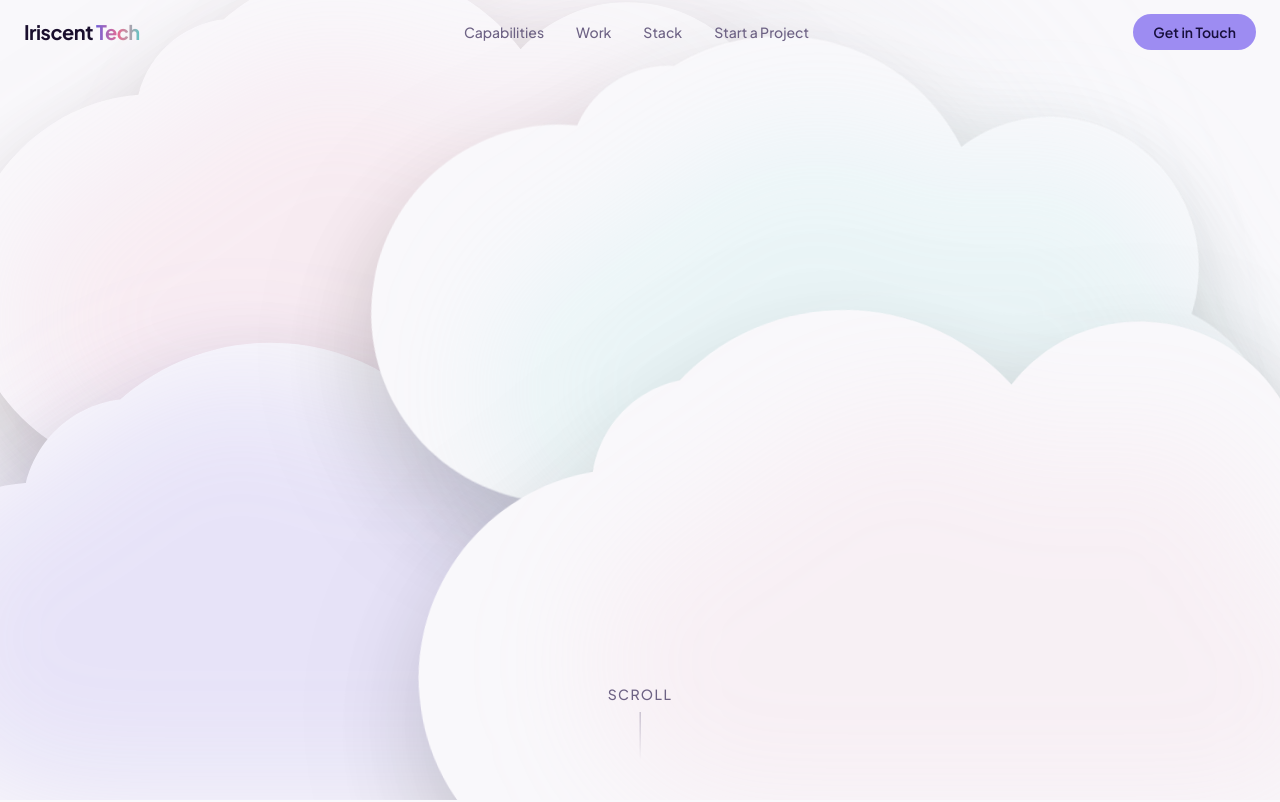
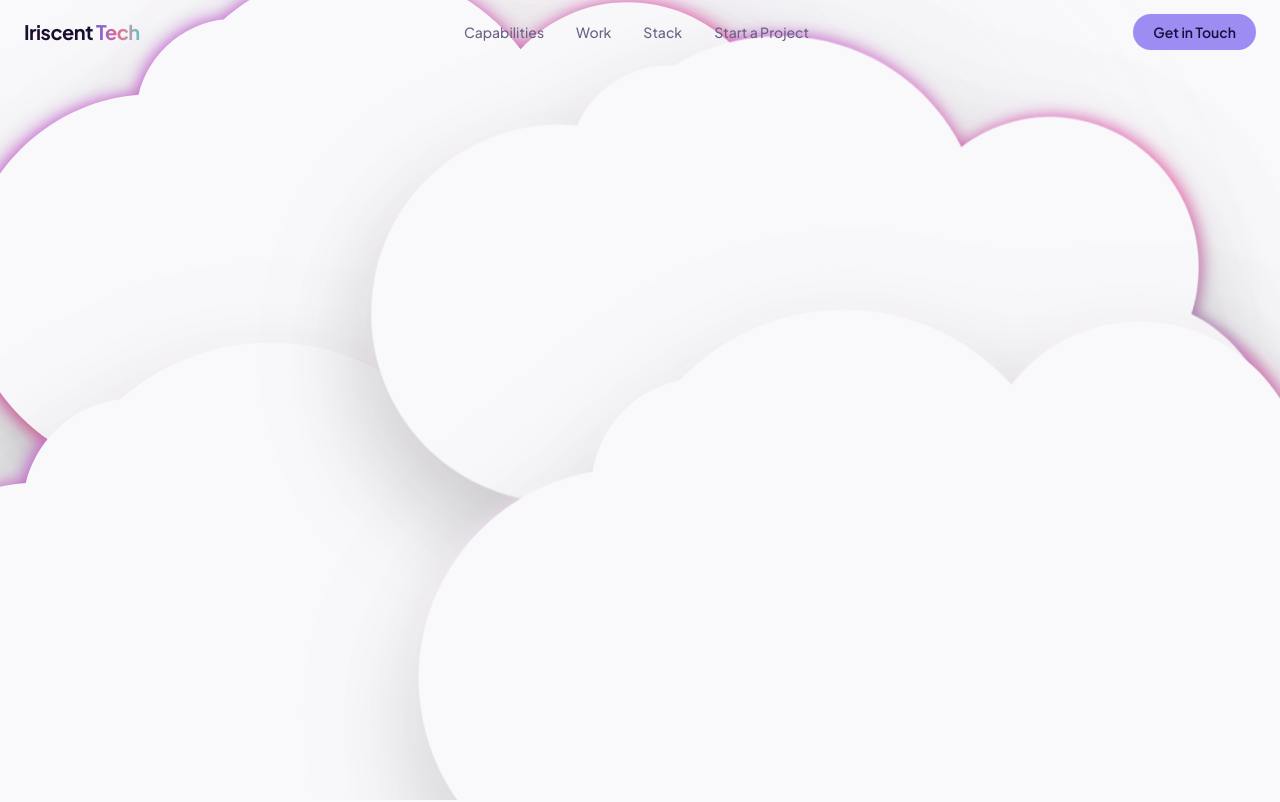
Before and after one commit to ChAbdulMoiz/iriscent-tech, a React (Vite) app: page / in a window 1280 px wide. Shown: the top 802 px of the page. Built offline with nearby package versions, Linux system fonts and the light colour scheme.

Commit message:
update hero layout and remove scroll animation

```diff
--- a/src/components/sections/Hero.tsx
+++ b/src/components/sections/Hero.tsx
@@ -1,32 +1,17 @@
-import React, { useRef } from 'react';
-import { motion, useScroll, useTransform } from 'framer-motion';
+import React from 'react';
+import { motion } from 'framer-motion';
 import { CloudShape } from '@/components/ui/CloudShape';
 
 export function Hero() {
-  const containerRef = useRef<HTMLDivElement>(null);
-
-  const { scrollYProgress } = useScroll({
-    target: containerRef,
-    offset: ["start start", "end start"]
-  });
-
-  // Clouds part very quickly (by 15% scroll) and travel far enough to fully
-  // clear the name (not just slide partway off), then the revealed name gets
-  // a short, comfortable dwell before releasing straight into Services.
-  const leftX = useTransform(scrollYProgress, [0, 0.15], ["0%", "-220%"]);
-  const rightX = useTransform(scrollYProgress, [0, 0.15], ["0%", "220%"]);
-  const opacity = useTransform(scrollYProgress, [0, 0.15], [1, 0]);
-
   return (
     <section
-      ref={containerRef}
-      className="relative h-[160vh] w-full overflow-hidden bg-background"
+      className="relative h-screen w-full overflow-hidden bg-background"
     >
-      <div className="sticky top-0 h-screen w-full flex items-center justify-center overflow-hidden">
+      <div className="absolute inset-0 flex items-center justify-center overflow-hidden">
         {/* Background gradient orb */}
         <div className="absolute top-1/2 left-1/2 -translate-x-1/2 -translate-y-1/2 w-[80vw] h-[80vw] max-w-[800px] max-h-[800px] rounded-full blur-[120px] opacity-50 bg-gradient-to-tr from-primary/40 via-accent/40 to-secondary/40 pointer-events-none" />
 
-        {/* Wordmark (Behind clouds) */}
+        {/* Wordmark */}
         <div className="relative z-0 text-center px-4">
           <motion.h1
             className="text-6xl md:text-8xl lg:text-[10rem] font-bold tracking-tight text-foreground"
@@ -46,55 +31,62 @@ export function Hero() {
           </motion.p>
         </div>
 
-        {/* Foreground Clouds */}
-        <motion.div
-          className="absolute inset-0 z-10 pointer-events-none flex items-center justify-center"
-          style={{ opacity }}
-        >
-          {/* Left Side Clouds - positioned to cover the left half of text initially */}
-          <motion.div
-            className="absolute left-[-20%] md:left-[0%] top-[-10%] w-[120vw] md:w-[60vw] h-[70vh]"
-            style={{ x: leftX }}
-          >
+        {/* Foreground Clouds (Static & Layered for Gradient Border Effect) */}
+        <div className="absolute inset-0 z-10 pointer-events-none flex items-center justify-center">
+
+          {/* --- LEFT TOP CLOUD --- */}
+          <div className="absolute left-[-20%] md:left-[0%] top-[-10%] w-[120vw] md:w-[60vw] h-[70vh]">
+            {/* Gradient Glow Outline */}
+            <div className="absolute inset-0 scale-[1.82] translate-x-12 blur-[4px] opacity-80 mix-blend-screen">
+              <CloudShape fill="url(#iriscent-gradient)" className="w-full h-full" />
+            </div>
+            {/* Main Cloud Body */}
             <CloudShape fill="hsl(var(--background))" opacity={1} className="w-full h-full scale-[1.8] drop-shadow-2xl translate-x-12" />
-            <CloudShape fill="hsl(var(--accent)/0.3)" opacity={0.6} className="absolute inset-0 w-full h-full scale-150 translate-y-12 translate-x-4 blur-2xl" />
-          </motion.div>
+          </div>
 
-          <motion.div
-            className="absolute left-[-30%] md:left-[-10%] bottom-[-10%] w-[130vw] md:w-[60vw] h-[70vh]"
-            style={{ x: leftX }}
-          >
+          {/* --- LEFT BOTTOM CLOUD --- */}
+          <div className="absolute left-[-30%] md:left-[-10%] bottom-[-10%] w-[130vw] md:w-[60vw] h-[70vh]">
+            {/* Gradient Glow Outline */}
+            <div className="absolute inset-0 scale-[2.02] translate-x-24 blur-[4px] opacity-80 mix-blend-screen">
+              <CloudShape fill="url(#iriscent-gradient)" className="w-full h-full" />
+            </div>
+            {/* Main Cloud Body */}
             <CloudShape fill="hsl(var(--background))" opacity={1} className="w-full h-full scale-[2] drop-shadow-2xl translate-x-24" />
-            <CloudShape fill="hsl(var(--primary)/0.3)" opacity={0.6} className="absolute inset-0 w-full h-full scale-150 translate-x-12 -translate-y-8 blur-2xl" />
-          </motion.div>
+          </div>
 
-          {/* Right Side Clouds - positioned to cover the right half of text initially */}
-          <motion.div
-            className="absolute right-[-20%] md:right-[0%] top-[0%] w-[120vw] md:w-[60vw] h-[70vh]"
-            style={{ x: rightX }}
-          >
+          {/* --- RIGHT TOP CLOUD --- */}
+          <div className="absolute right-[-20%] md:right-[0%] top-[0%] w-[120vw] md:w-[60vw] h-[70vh]">
+            {/* Gradient Glow Outline */}
+            <div className="absolute inset-0 scale-[1.82] -translate-x-12 rotate-[10deg] blur-[4px] opacity-80 mix-blend-screen">
+              <CloudShape fill="url(#iriscent-gradient)" className="w-full h-full" />
+            </div>
+            {/* Main Cloud Body */}
             <CloudShape fill="hsl(var(--background))" opacity={1} className="w-full h-full scale-[1.8] drop-shadow-2xl -translate-x-12 rotate-[10deg]" />
-            <CloudShape fill="hsl(var(--secondary)/0.3)" opacity={0.6} className="absolute inset-0 w-full h-full scale-150 translate-y-10 -translate-x-4 blur-2xl" />
-          </motion.div>
+          </div>
 
-          <motion.div
-            className="absolute right-[-30%] md:right-[-10%] bottom-[-5%] w-[130vw] md:w-[60vw] h-[70vh]"
-            style={{ x: rightX }}
-          >
+          {/* --- RIGHT BOTTOM CLOUD --- */}
+          <div className="absolute right-[-30%] md:right-[-10%] bottom-[-5%] w-[130vw] md:w-[60vw] h-[70vh]">
+            {/* Gradient Glow Outline */}
+            <div className="absolute inset-0 scale-[2.02] -translate-x-24 -rotate-[5deg] blur-[4px] opacity-80 mix-blend-screen">
+              <CloudShape fill="url(#iriscent-gradient)" className="w-full h-full" />
+            </div>
+            {/* Main Cloud Body */}
             <CloudShape fill="hsl(var(--background))" opacity={1} className="w-full h-full scale-[2] drop-shadow-2xl -translate-x-24 -rotate-[5deg]" />
-            <CloudShape fill="hsl(var(--accent)/0.2)" opacity={0.6} className="absolute inset-0 w-full h-full scale-150 -translate-x-12 translate-y-8 blur-2xl" />
-          </motion.div>
-        </motion.div>
+          </div>
 
-        {/* Scroll Indicator */}
-        <motion.div
-          className="absolute bottom-10 left-1/2 -translate-x-1/2 flex flex-col items-center gap-2 z-20 text-muted-foreground"
-          style={{ opacity }}
-        >
-          <span className="text-sm font-medium tracking-widest uppercase">Scroll</span>
-          <div className="w-[1px] h-12 bg-gradient-to-b from-muted-foreground/50 to-transparent" />
-        </motion.div>
+        </div>
       </div>
+
+      {/* Hidden SVG Definition to define the Tech-styled multi-color gradient */}
+      <svg className="absolute w-0 h-0" xmlns="http://www.w3.org/2000/svg">
+        <defs>
+          <linearGradient id="iriscent-gradient" x1="0%" y1="0%" x2="100%" y2="100%">
+            <stop offset="0%" stopColor="#a855f7" />   {/* Purple */}
+            <stop offset="50%" stopColor="#ec4899" />  {/* Pink */}
+            <stop offset="100%" stopColor="#06b6d4" /> {/* Cyan/Teal */}
+          </linearGradient>
+        </defs>
+      </svg>
     </section>
   );
 }
```
